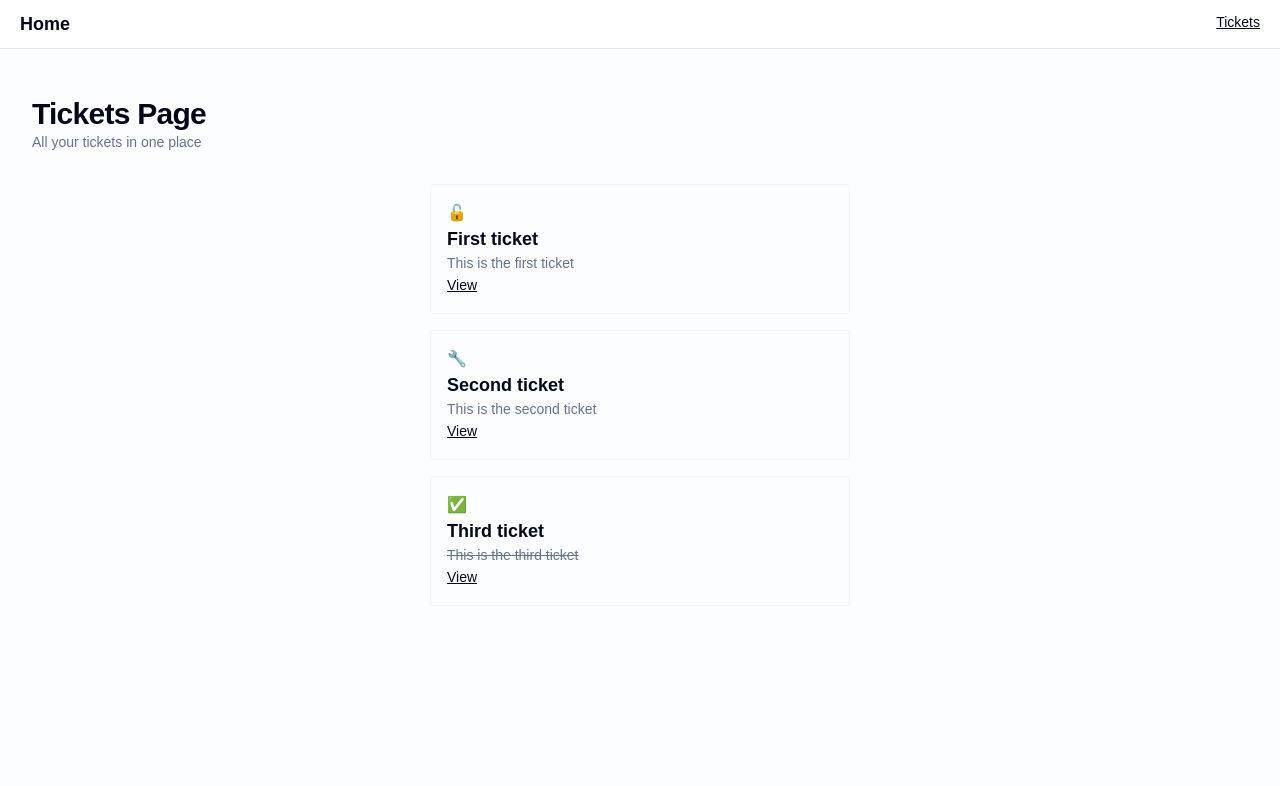
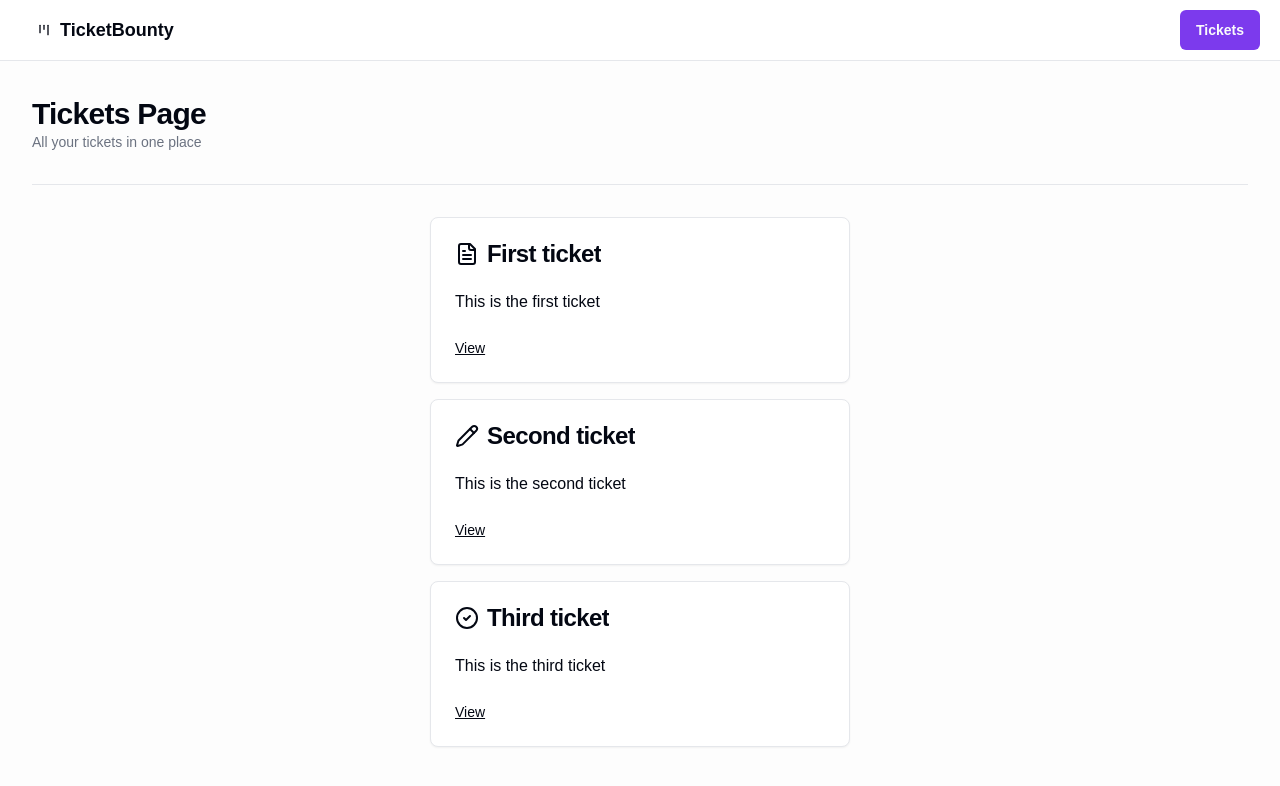
Before and after one commit to justasam/the-road-to-next, a Next.js app: page /tickets in a window 1280 px wide. Shown: the top 786 px of the page. Built offline with nearby package versions, Linux system fonts and the light colour scheme.

Commit message:
Use shadcn components

```diff
--- a/package.json
+++ b/package.json
@@ -10,6 +10,8 @@
     "tsc": "tsc --noEmit"
   },
   "dependencies": {
+    "@radix-ui/react-separator": "^1.1.1",
+    "@radix-ui/react-slot": "^1.1.1",
     "class-variance-authority": "^0.7.1",
     "clsx": "^2.1.1",
     "lucide-react": "^0.469.0",
--- a/src/app/globals.css
+++ b/src/app/globals.css
@@ -9,51 +9,52 @@
 @layer base {
   :root {
     --background: 0 0% 100%;
-    --foreground: 222.2 84% 4.9%;
+    --foreground: 224 71.4% 4.1%;
     --card: 0 0% 100%;
-    --card-foreground: 222.2 84% 4.9%;
+    --card-foreground: 224 71.4% 4.1%;
     --popover: 0 0% 100%;
-    --popover-foreground: 222.2 84% 4.9%;
-    --primary: 222.2 47.4% 11.2%;
-    --primary-foreground: 210 40% 98%;
-    --secondary: 210 40% 96.1%;
-    --secondary-foreground: 222.2 47.4% 11.2%;
-    --muted: 210 40% 96.1%;
-    --muted-foreground: 215.4 16.3% 46.9%;
-    --accent: 210 40% 96.1%;
-    --accent-foreground: 222.2 47.4% 11.2%;
+    --popover-foreground: 224 71.4% 4.1%;
+    --primary: 262.1 83.3% 57.8%;
+    --primary-foreground: 210 20% 98%;
+    --secondary: 220 14.3% 95.9%;
+    --secondary-foreground: 220.9 39.3% 11%;
+    --muted: 220 14.3% 95.9%;
+    --muted-foreground: 220 8.9% 46.1%;
+    --accent: 220 14.3% 95.9%;
+    --accent-foreground: 220.9 39.3% 11%;
     --destructive: 0 84.2% 60.2%;
-    --destructive-foreground: 210 40% 98%;
-    --border: 214.3 31.8% 91.4%;
-    --input: 214.3 31.8% 91.4%;
-    --ring: 222.2 84% 4.9%;
+    --destructive-foreground: 210 20% 98%;
+    --border: 220 13% 91%;
+    --input: 220 13% 91%;
+    --ring: 262.1 83.3% 57.8%;
+    --radius: 0.5rem;
     --chart-1: 12 76% 61%;
     --chart-2: 173 58% 39%;
     --chart-3: 197 37% 24%;
     --chart-4: 43 74% 66%;
     --chart-5: 27 87% 67%;
-    --radius: 0.5rem;
   }
+
   .dark {
-    --background: 222.2 84% 4.9%;
-    --foreground: 210 40% 98%;
-    --card: 222.2 84% 4.9%;
-    --card-foreground: 210 40% 98%;
-    --popover: 222.2 84% 4.9%;
-    --popover-foreground: 210 40% 98%;
-    --primary: 210 40% 98%;
-    --primary-foreground: 222.2 47.4% 11.2%;
-    --secondary: 217.2 32.6% 17.5%;
-    --secondary-foreground: 210 40% 98%;
-    --muted: 217.2 32.6% 17.5%;
-    --muted-foreground: 215 20.2% 65.1%;
-    --accent: 217.2 32.6% 17.5%;
-    --accent-foreground: 210 40% 98%;
+    --background: 224 71.4% 4.1%;
+    --foreground: 210 20% 98%;
+    --card: 224 71.4% 4.1%;
+    --card-foreground: 210 20% 98%;
+    --popover: 224 71.4% 4.1%;
+    --popover-foreground: 210 20% 98%;
+    --primary: 263.4 70% 50.4%;
+    --primary-foreground: 210 20% 98%;
+    --secondary: 215 27.9% 16.9%;
+    --secondary-foreground: 210 20% 98%;
+    --muted: 215 27.9% 16.9%;
+    --muted-foreground: 217.9 10.6% 64.9%;
+    --accent: 215 27.9% 16.9%;
+    --accent-foreground: 210 20% 98%;
     --destructive: 0 62.8% 30.6%;
-    --destructive-foreground: 210 40% 98%;
-    --border: 217.2 32.6% 17.5%;
-    --input: 217.2 32.6% 17.5%;
-    --ring: 212.7 26.8% 83.9%;
+    --destructive-foreground: 210 20% 98%;
+    --border: 215 27.9% 16.9%;
+    --input: 215 27.9% 16.9%;
+    --ring: 263.4 70% 50.4%;
     --chart-1: 220 70% 50%;
     --chart-2: 160 60% 45%;
     --chart-3: 30 80% 55%;
--- a/src/app/layout.tsx
+++ b/src/app/layout.tsx
@@ -1,7 +1,9 @@
+import { LucideKanban } from "lucide-react";
 import type { Metadata } from "next";
 import { Geist, Geist_Mono } from "next/font/google";
 import Link from "next/link";
 
+import { buttonVariants } from "@/components/ui/button";
 import { homePath, ticketsPath } from "@/paths";
 
 import "./globals.css";
@@ -33,13 +35,20 @@
       >
         <nav className="supports-backdrop-blur:bg-background/60 fixed left-0 right-0 top-0 z-20 border-b bg-background/95 backdrop-blur w-full flex py-2.5 px-5 justify-between">
           <div>
-            <Link href={homePath()} className="text-lg font-bold">
-              Home
+            <Link
+              href={homePath()}
+              className={buttonVariants({ variant: "ghost" })}
+            >
+              <LucideKanban />
+              <h1 className="text-lg font-semibold">TicketBounty</h1>
             </Link>
           </div>
           <div>
-            <Link href={ticketsPath()} className="text-sm underline">
-              Tickets
+            <Link
+              href={ticketsPath()}
+              className={buttonVariants({ variant: "default" })}
+            >
+              <h2 className="font-semibold">Tickets</h2>
             </Link>
           </div>
         </nav>
--- a/src/app/tickets/page.tsx
+++ b/src/app/tickets/page.tsx
@@ -1,13 +1,21 @@
-import clsx from "clsx";
+import { LucideCircleCheck, LucideFileText, LucidePencil } from "lucide-react";
 import Link from "next/link";
 
+import {
+  Card,
+  CardContent,
+  CardFooter,
+  CardHeader,
+  CardTitle,
+} from "@/components/ui/card";
+import { Separator } from "@/components/ui/separator";
 import { initialTickets } from "@/data";
 import { ticketPath } from "@/paths";
 
 const TICKET_ICONS = {
-  OPEN: "🔓",
-  IN_PROGRESS: "🔧",
-  DONE: "✅",
+  OPEN: <LucideFileText />,
+  IN_PROGRESS: <LucidePencil />,
+  DONE: <LucideCircleCheck />,
 };
 
 const TicketsPage = () => {
@@ -19,27 +27,25 @@
           All your tickets in one place
         </p>
       </div>
-
+      <Separator />
       <div className="flex-1 flex flex-col items-center gap-y-4 animate-fade-in-from-top">
         {initialTickets.map((ticket) => (
-          <div
-            key={ticket.id}
-            className="w-full max-w-[420px] p-4 border border-slate-100 rounded"
-          >
-            <div>{TICKET_ICONS[ticket.status]}</div>
-            <h3 className="text-lg font-semibold truncate">{ticket.title}</h3>
-            <p
-              className={clsx("text-sm text-slate-500 truncate", {
-                "line-through": ticket.status === "DONE",
-              })}
-            >
-              {ticket.content}
-            </p>
-
-            <Link href={ticketPath(ticket.id)} className="text-sm underline">
-              View
-            </Link>
-          </div>
+          <Card key={ticket.id} className="w-full max-w-[420px]">
+            <CardHeader>
+              <CardTitle className="flex gap-x-2">
+                <span>{TICKET_ICONS[ticket.status]}</span>
+                <h3 className="truncate">{ticket.title}</h3>
+              </CardTitle>
+            </CardHeader>
+            <CardContent>
+              <p className="line-clamp-3">{ticket.content}</p>
+            </CardContent>
+            <CardFooter>
+              <Link href={ticketPath(ticket.id)} className="text-sm underline">
+                View
+              </Link>
+            </CardFooter>
+          </Card>
         ))}
       </div>
     </div>
--- /dev/null
+++ b/src/components/ui/button.tsx
@@ -0,0 +1,56 @@
+import { Slot } from "@radix-ui/react-slot";
+import { cva, type VariantProps } from "class-variance-authority";
+import * as React from "react";
+
+import { cn } from "@/lib/utils";
+
+const buttonVariants = cva(
+  "inline-flex items-center justify-center gap-2 whitespace-nowrap rounded-md text-sm font-medium ring-offset-background transition-colors focus-visible:outline-none focus-visible:ring-2 focus-visible:ring-ring focus-visible:ring-offset-2 disabled:pointer-events-none disabled:opacity-50 [&_svg]:pointer-events-none [&_svg]:size-4 [&_svg]:shrink-0",
+  {
+    variants: {
+      variant: {
+        default: "bg-primary text-primary-foreground hover:bg-primary/90",
+        destructive:
+          "bg-destructive text-destructive-foreground hover:bg-destructive/90",
+        outline:
+          "border border-input bg-background hover:bg-accent hover:text-accent-foreground",
+        secondary:
+          "bg-secondary text-secondary-foreground hover:bg-secondary/80",
+        ghost: "hover:bg-accent hover:text-accent-foreground",
+        link: "text-primary underline-offset-4 hover:underline",
+      },
+      size: {
+        default: "h-10 px-4 py-2",
+        sm: "h-9 rounded-md px-3",
+        lg: "h-11 rounded-md px-8",
+        icon: "h-10 w-10",
+      },
+    },
+    defaultVariants: {
+      variant: "default",
+      size: "default",
+    },
+  }
+);
+
+export interface ButtonProps
+  extends React.ButtonHTMLAttributes<HTMLButtonElement>,
+    VariantProps<typeof buttonVariants> {
+  asChild?: boolean;
+}
+
+const Button = React.forwardRef<HTMLButtonElement, ButtonProps>(
+  ({ className, variant, size, asChild = false, ...props }, ref) => {
+    const Comp = asChild ? Slot : "button";
+    return (
+      <Comp
+        className={cn(buttonVariants({ variant, size, className }))}
+        ref={ref}
+        {...props}
+      />
+    );
+  }
+);
+Button.displayName = "Button";
+
+export { Button, buttonVariants };
--- /dev/null
+++ b/src/components/ui/card.tsx
@@ -0,0 +1,86 @@
+import * as React from "react";
+
+import { cn } from "@/lib/utils";
+
+const Card = React.forwardRef<
+  HTMLDivElement,
+  React.HTMLAttributes<HTMLDivElement>
+>(({ className, ...props }, ref) => (
+  <div
+    ref={ref}
+    className={cn(
+      "rounded-lg border bg-card text-card-foreground shadow-sm",
+      className
+    )}
+    {...props}
+  />
+));
+Card.displayName = "Card";
+
+const CardHeader = React.forwardRef<
+  HTMLDivElement,
+  React.HTMLAttributes<HTMLDivElement>
+>(({ className, ...props }, ref) => (
+  <div
+    ref={ref}
+    className={cn("flex flex-col space-y-1.5 p-6", className)}
+    {...props}
+  />
+));
+CardHeader.displayName = "CardHeader";
+
+const CardTitle = React.forwardRef<
+  HTMLDivElement,
+  React.HTMLAttributes<HTMLDivElement>
+>(({ className, ...props }, ref) => (
+  <div
+    ref={ref}
+    className={cn(
+      "text-2xl font-semibold leading-none tracking-tight",
+      className
+    )}
+    {...props}
+  />
+));
+CardTitle.displayName = "CardTitle";
+
+const CardDescription = React.forwardRef<
+  HTMLDivElement,
+  React.HTMLAttributes<HTMLDivElement>
+>(({ className, ...props }, ref) => (
+  <div
+    ref={ref}
+    className={cn("text-sm text-muted-foreground", className)}
+    {...props}
+  />
+));
+CardDescription.displayName = "CardDescription";
+
+const CardContent = React.forwardRef<
+  HTMLDivElement,
+  React.HTMLAttributes<HTMLDivElement>
+>(({ className, ...props }, ref) => (
+  <div ref={ref} className={cn("p-6 pt-0", className)} {...props} />
+));
+CardContent.displayName = "CardContent";
+
+const CardFooter = React.forwardRef<
+  HTMLDivElement,
+  React.HTMLAttributes<HTMLDivElement>
+>(({ className, ...props }, ref) => (
+  <div
+    ref={ref}
+    className={cn("flex items-center p-6 pt-0", className)}
+    {...props}
+  />
+));
+CardFooter.displayName = "CardFooter";
+
+export {
+  Card,
+  CardContent,
+  CardDescription,
+  CardFooter,
+  CardHeader,
+  CardTitle,
+};
--- /dev/null
+++ b/src/components/ui/separator.tsx
@@ -0,0 +1,31 @@
+"use client";
+
+import * as SeparatorPrimitive from "@radix-ui/react-separator";
+import * as React from "react";
+
+import { cn } from "@/lib/utils";
+
+const Separator = React.forwardRef<
+  React.ElementRef<typeof SeparatorPrimitive.Root>,
+  React.ComponentPropsWithoutRef<typeof SeparatorPrimitive.Root>
+>(
+  (
+    { className, orientation = "horizontal", decorative = true, ...props },
+    ref
+  ) => (
+    <SeparatorPrimitive.Root
+      ref={ref}
+      decorative={decorative}
+      orientation={orientation}
+      className={cn(
+        "shrink-0 bg-border",
+        orientation === "horizontal" ? "h-[1px] w-full" : "h-full w-[1px]",
+        className
+      )}
+      {...props}
+    />
+  )
+);
+Separator.displayName = SeparatorPrimitive.Root.displayName;
+
+export { Separator };
```
Also changed, not shown: 1 other file (tests, documents, lock files or other folders).
